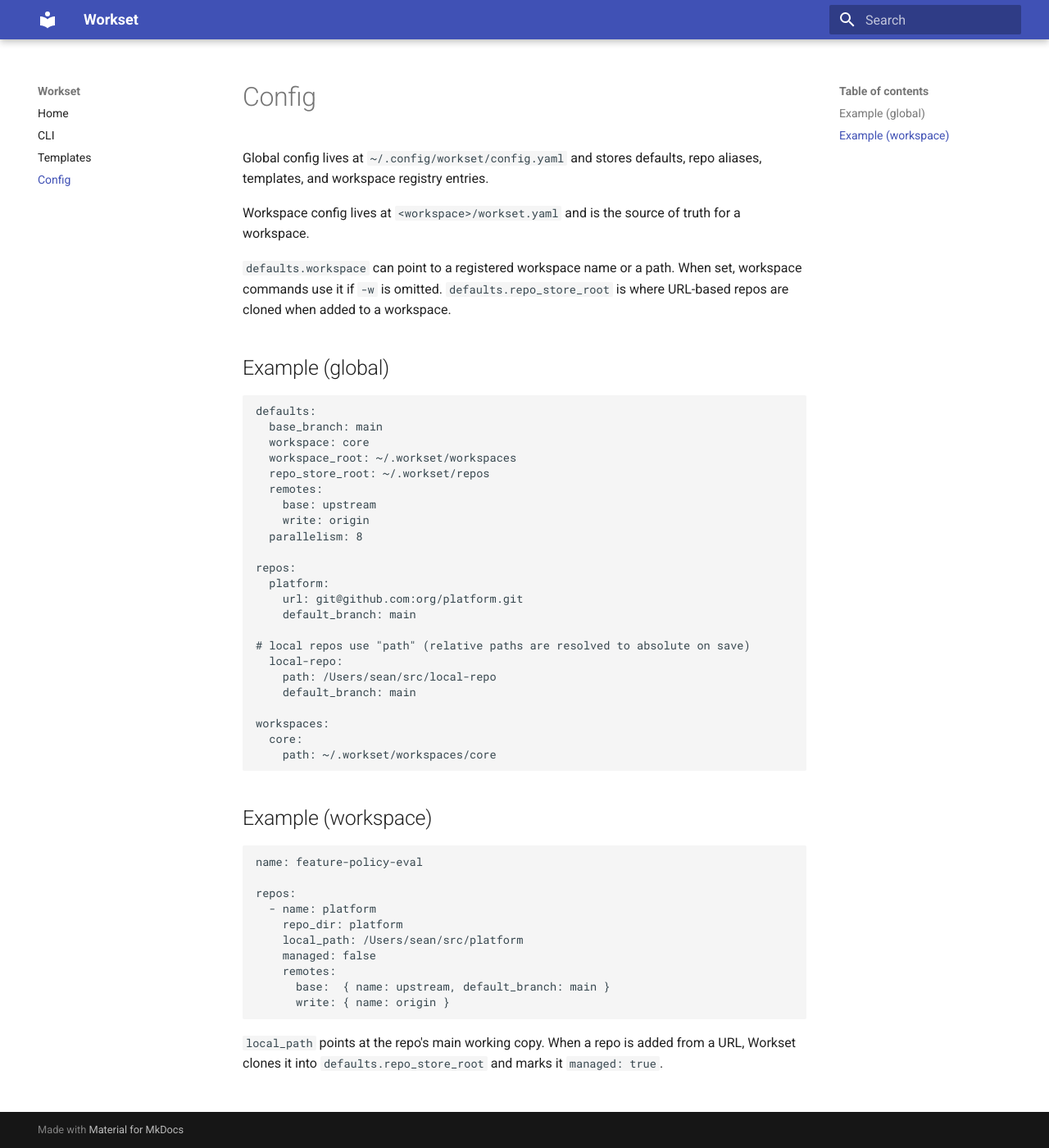
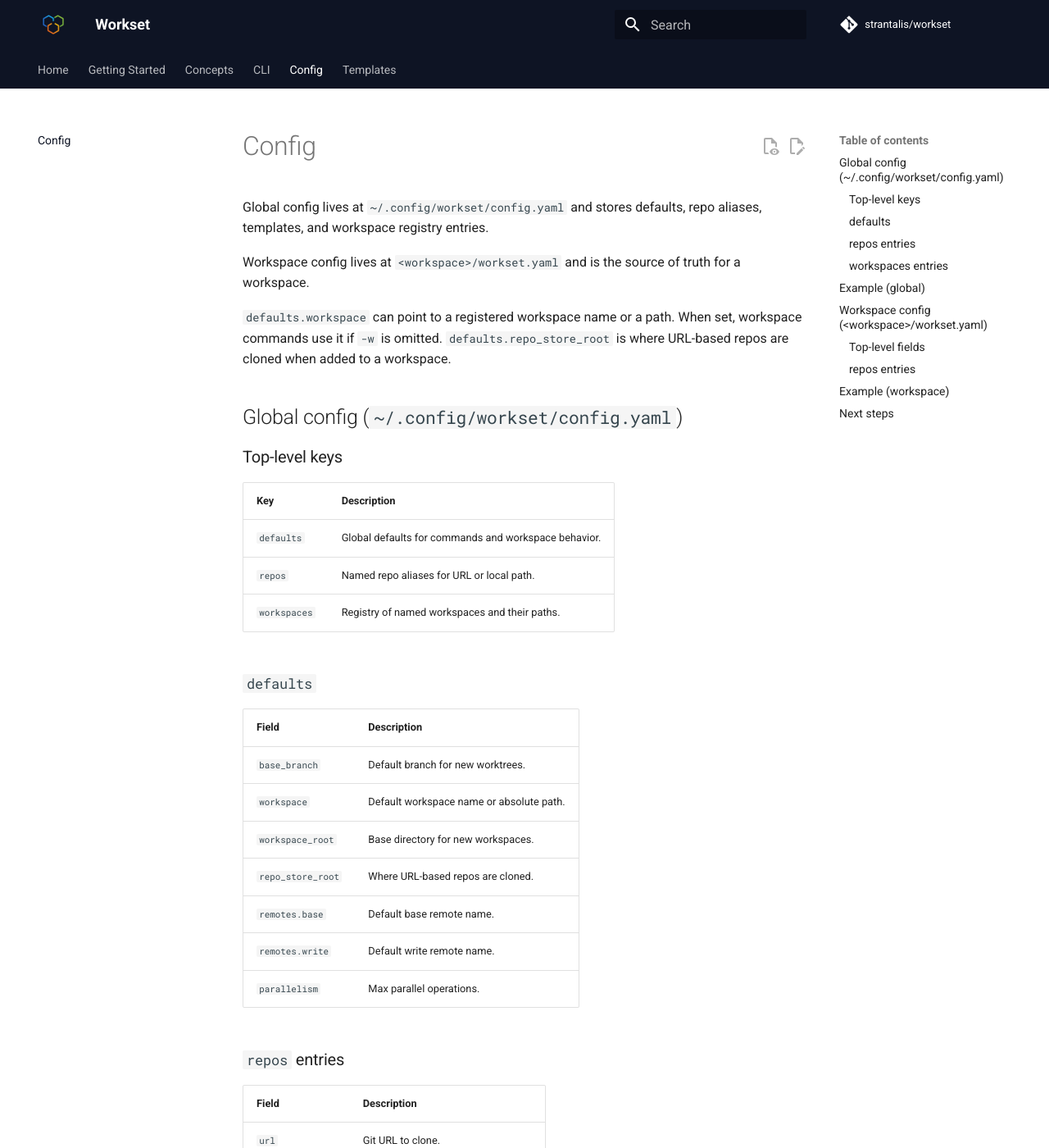
Before and after one commit to strantalis/workset, an MkDocs documentation site: the page built from docs/config.md, in a window 1280 px wide and 1400 px high. Shown: the whole window at 82% size. Built offline with MkDocs 1.6.1 and Material for MkDocs 9.7.7, drawn with Linux system fonts in a browser that asks for light colours; comment, search, counter and statistics services are not loaded; some of the changed text lies outside the part shown.

Commit message:
docs: improve mkdocs seo and structure

````diff
--- a/docs/config.md
+++ b/docs/config.md
@@ -1,3 +1,7 @@
+---
+description: Global and workspace configuration reference for Workset.
+---
+
 # Config
 
 Global config lives at `~/.config/workset/config.yaml` and stores defaults, repo aliases, templates, and workspace registry entries.
@@ -6,6 +10,42 @@
 
 `defaults.workspace` can point to a registered workspace name or a path. When set, workspace commands use it if `-w` is omitted.
 `defaults.repo_store_root` is where URL-based repos are cloned when added to a workspace.
+
+## Global config (`~/.config/workset/config.yaml`)
+
+### Top-level keys
+
+| Key | Description |
+| --- | --- |
+| `defaults` | Global defaults for commands and workspace behavior. |
+| `repos` | Named repo aliases for URL or local path. |
+| `workspaces` | Registry of named workspaces and their paths. |
+
+### `defaults`
+
+| Field | Description |
+| --- | --- |
+| `base_branch` | Default branch for new worktrees. |
+| `workspace` | Default workspace name or absolute path. |
+| `workspace_root` | Base directory for new workspaces. |
+| `repo_store_root` | Where URL-based repos are cloned. |
+| `remotes.base` | Default base remote name. |
+| `remotes.write` | Default write remote name. |
+| `parallelism` | Max parallel operations. |
+
+### `repos` entries
+
+| Field | Description |
+| --- | --- |
+| `url` | Git URL to clone. |
+| `path` | Local repo path (saved as absolute). |
+| `default_branch` | Default branch for this repo alias. |
+
+### `workspaces` entries
+
+| Field | Description |
+| --- | --- |
+| `path` | Workspace path. |
 
 ## Example (global)
 
@@ -16,7 +56,7 @@
   workspace_root: ~/.workset/workspaces
   repo_store_root: ~/.workset/repos
   remotes:
-    base: upstream
+    base: origin
     write: origin
   parallelism: 8
 
@@ -35,6 +75,26 @@
     path: ~/.workset/workspaces/core
 ```
 
+## Workspace config (`<workspace>/workset.yaml`)
+
+### Top-level fields
+
+| Field | Description |
+| --- | --- |
+| `name` | Workspace display name. |
+| `repos` | List of repo entries in the workspace. |
+
+### `repos` entries
+
+| Field | Description |
+| --- | --- |
+| `name` | Repo alias name. |
+| `repo_dir` | Directory name under the workspace. |
+| `local_path` | Path to the repo's main working copy. |
+| `managed` | `true` if Workset owns the clone. |
+| `remotes.base` | Base remote name + default branch. |
+| `remotes.write` | Write remote name. |
+
 ## Example (workspace)
 
 ```yaml
@@ -46,8 +106,13 @@
     local_path: /Users/sean/src/platform
     managed: false
     remotes:
-      base:  { name: upstream, default_branch: main }
+      base:  { name: origin, default_branch: main }
       write: { name: origin }
 ```
 
 `local_path` points at the repo's main working copy. When a repo is added from a URL, Workset clones it into `defaults.repo_store_root` and marks it `managed: true`.
+
+## Next steps
+
+- [CLI](cli.md)
+- [Templates](templates.md)
--- /dev/null
+++ b/docs/robots.txt
@@ -0,0 +1,3 @@
+User-agent: *
+Allow: /
+Sitemap: https://workset.dev/sitemap.xml
--- /dev/null
+++ b/docs/stylesheets/extra.css
@@ -0,0 +1,21 @@
+:root > * {
+  --md-primary-fg-color: #0e1424;
+  --md-primary-fg-color--light: #243651;
+  --md-primary-fg-color--dark: #0a0f1c;
+  --md-accent-fg-color: #f39e12;
+  --md-accent-fg-color--light: #f6b850;
+  --md-accent-fg-color--dark: #ec701b;
+}
+
+.md-header__button.md-logo img,
+.md-header__button.md-logo svg {
+  height: 36px !important;
+  width: auto !important;
+}
+
+@media (max-width: 768px) {
+  .md-header__button.md-logo img,
+  .md-header__button.md-logo svg {
+    height: 32px !important;
+  }
+}
--- a/mkdocs.yml
+++ b/mkdocs.yml
@@ -1,12 +1,50 @@
 site_name: Workset
 site_description: Multi-repo workspaces with linked worktrees
 site_url: https://workset.dev
+repo_url: https://github.com/strantalis/workset
+repo_name: strantalis/workset
+edit_uri: edit/main/docs/
+copyright: © 2026 Sean Strantalis
 
 theme:
   name: material
+  logo: assets/logo.png
+  favicon: assets/favicon.png
+  palette:
+    primary: custom
+    accent: custom
+  features:
+    - navigation.tabs
+    - navigation.sections
+    - content.code.copy
+    - content.tabs.link
+    - content.action.edit
+    - content.action.view
+
+extra_css:
+  - stylesheets/extra.css
+
+markdown_extensions:
+  - toc
+  - tables
+  - fenced_code
+  - meta
+  - admonition
+  - pymdownx.details
+  - pymdownx.superfences
+  - pymdownx.tabbed:
+      alternate_style: true
+
+plugins:
+  - search
+  - social
 
 nav:
   - Home: index.md
-  - CLI: cli.md
+  - Getting Started: getting-started.md
+  - Concepts: concepts.md
+  - CLI:
+      - Overview: cli.md
+      - Command Index: commands.md
+  - Config: config.md
   - Templates: templates.md
-  - Config: config.md
--- /dev/null
+++ b/requirements.txt
@@ -0,0 +1,6 @@
+mkdocs==1.6.1
+mkdocs-material==9.7.1
+pillow==11.3.0
+cairosvg==2.7.1
+watchdog==6.0.0
+livereload==2.7.1
````
Also changed, not shown: docs/cli.md (+42 -8 lines), docs/commands.md (added, +34 -0 lines), docs/concepts.md (added, +44 -0 lines), docs/getting-started.md (added, +59 -0 lines), docs/humans.txt (added, +8 -0 lines), docs/index.md (+26 -2 lines), docs/llms.txt (added, +22 -0 lines), docs/templates.md (+14 -5 lines), docs/assets/favicon.png (added), docs/assets/logo.png (added), 2 other files.
